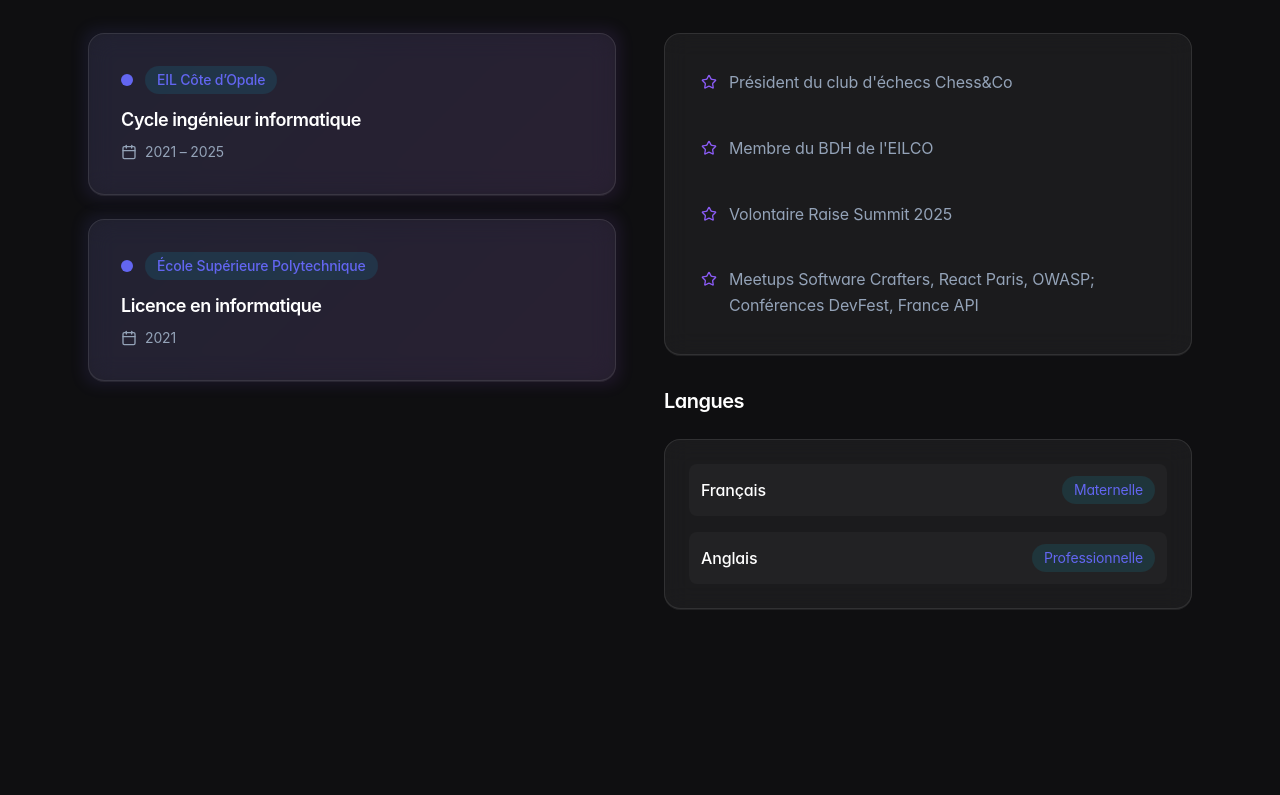
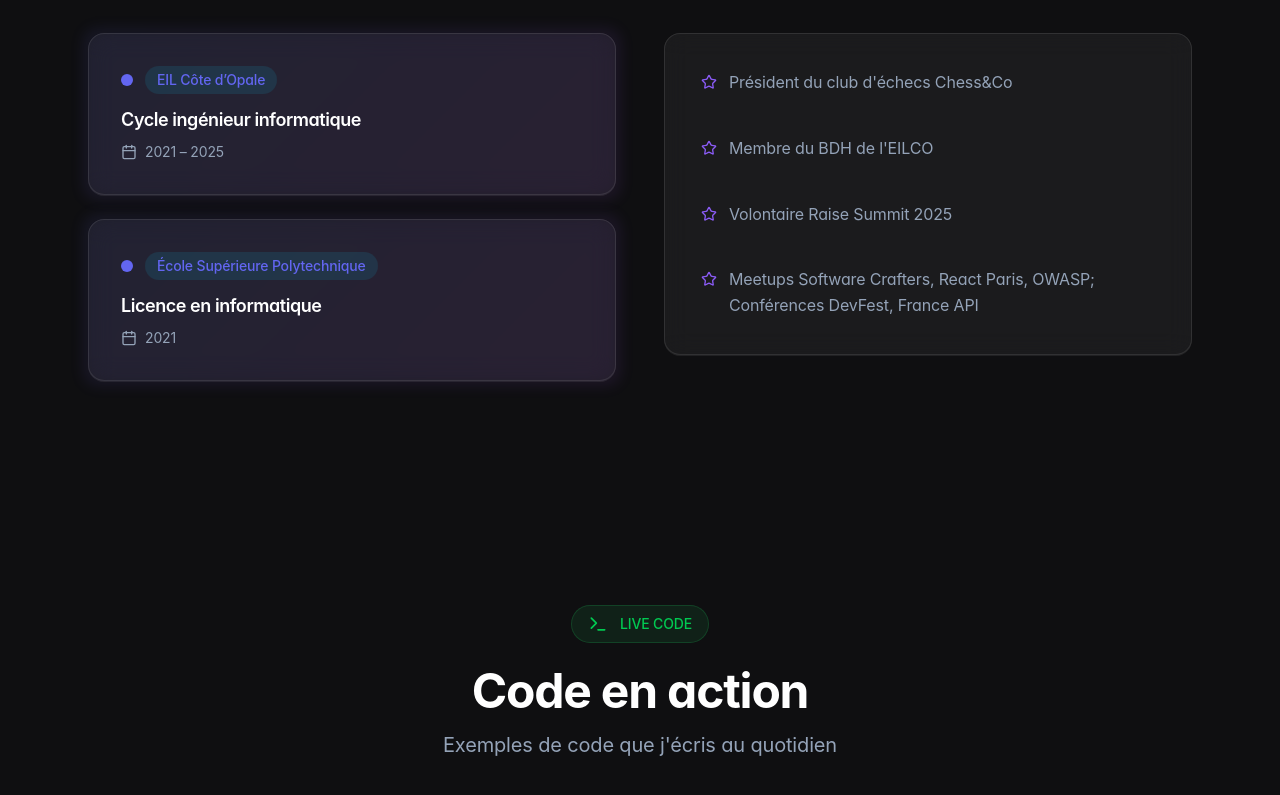
Before and after one commit to izukussj/portfolio, a React (Vite) app: page / in a window 1280 px wide. Shown: the part 5893-6688 px from the top of the page. Built offline with nearby package versions, Linux system fonts and the light colour scheme.

Commit message:
Suppression de la section Langues
• 🗑️ Suppression de la constante LANGUAGES
• 🧹 Suppression de la section "Langues" de l'interface
• 🎯 Interface plus épurée, focus sur compétences techniques
• ✅ Correction des erreurs TypeScript liées aux langues

```diff
--- a/src/App.tsx
+++ b/src/App.tsx
@@ -192,11 +192,6 @@ const SKILL_CATEGORIES = {
   database: { label: "Bases de données", icon: Database },
   quality: { label: "Méthodes & Qualité", icon: Workflow }
 };
-
-const LANGUAGES = [
-  { name: "Français", level: "Maternelle" },
-  { name: "Anglais", level: "Professionnelle" },
-];
 
 const COMMUNITY = [
   { title: "Président du club d'échecs Chess&Co" },
@@ -1733,22 +1728,6 @@ export default function PortfolioApp() {
                 </Card>
               </div>
 
-              <div className="space-y-6">
-                <h3 className="text-xl font-semibold">Langues</h3>
-                <Card>
-                  <div className="space-y-4">
-                    {LANGUAGES.map((l, i) => (
-                      <div key={i} className="flex items-center justify-between p-3 rounded-lg" style={{ background: 'rgba(255, 255, 255, 0.03)' }}>
-                        <span className="font-medium">{l.name}</span>
-                        <span className="px-3 py-1 text-sm rounded-full" style={{
-                          background: 'rgba(0, 210, 255, 0.1)',
-                          color: 'var(--accent-primary)'
-                        }}>{l.level}</span>
-                      </div>
-                    ))}
-                  </div>
-                </Card>
-              </div>
             </div>
           </div>
         </div>
```
